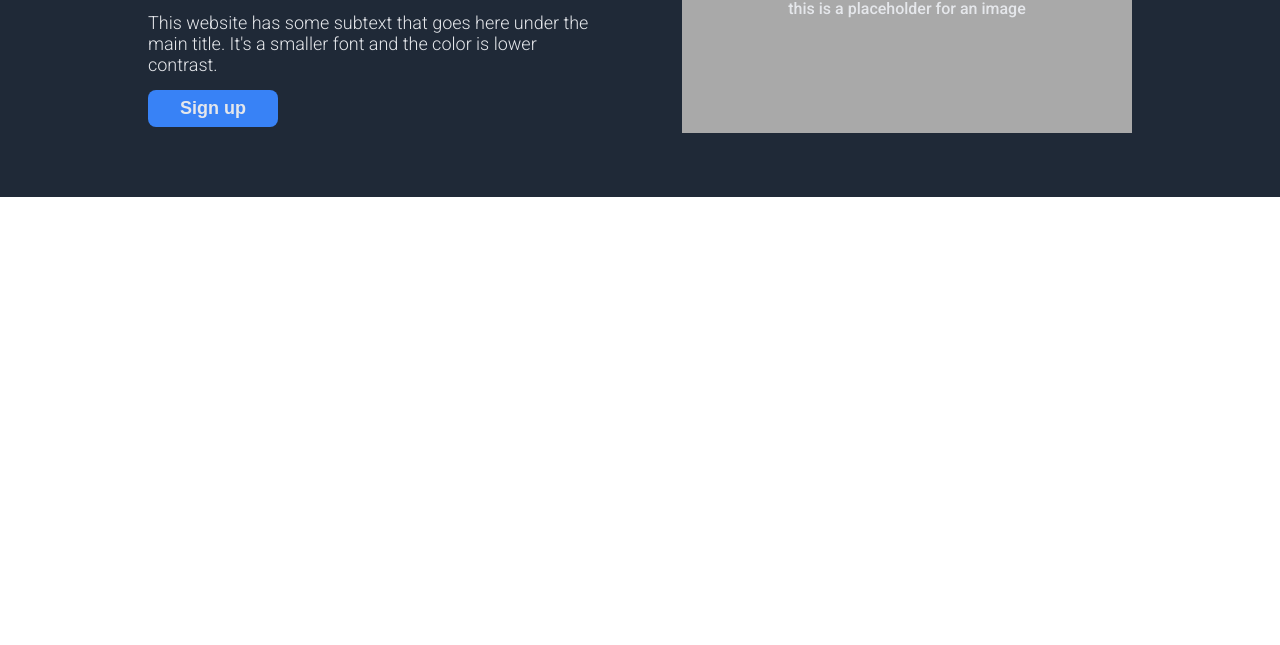
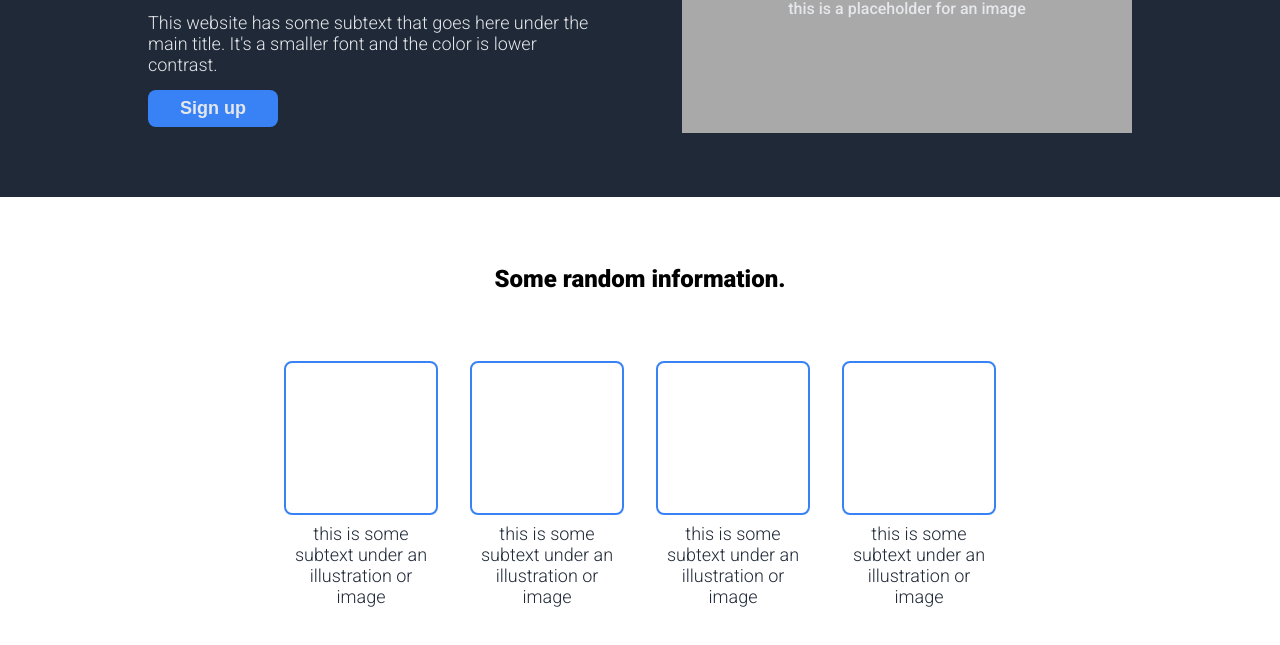
Before and after one commit to szkiss04/odin-landing-page, a plain HTML site: page index.html in a window 1280 px wide. Shown: the part 209-854 px from the top of the page. Before the commit the page ends 800 px from the top, so only its background shows below. Drawn offline with Linux system fonts and the light colour scheme.

Commit message:
Added the "info" section to index.html

```diff
--- a/css/style.css
+++ b/css/style.css
@@ -8,10 +8,11 @@ body {
     font-family: Roboto, sans-serif;
 }
 
+/* HEADER AND HERO SECTION STYLING */
+
 .header {
     display: flex;
     flex-direction: column;
-
     padding: 16px;
     background-color: #1F2937;
 }
@@ -50,7 +51,6 @@ a {
 }
 
 .hero-content {
-
     width: 450px;
 }
 
@@ -86,3 +86,43 @@ button {
     background-color: darkgray;
     color: #E5E7EB
 }
+
+/* INFO SECTION STYLING STARTS HERE */
+
+.info-section {
+    display: flex;
+    flex-direction: column;
+    justify-content: center;
+    align-items: center;
+    row-gap: 48px;
+    padding: 48px;
+}
+
+.item-container {
+    display: flex;
+    flex-wrap: wrap;
+    justify-content: center;
+    column-gap: 32px;;
+}
+
+.item {
+    display: flex;
+    flex: 0 1 0;
+    flex-direction: column;
+    align-items: center;
+}
+
+.item-img {
+    width: 150px;
+    height: 150px;
+    border: 2px solid #3882F6;
+    border-radius: 8px;
+}
+
+.item-caption {
+    color: #1F2937;
+    text-align: center;
+    font-size: 18px;
+    font-weight: 300;
+    margin: 8px;
+}
--- a/index.html
+++ b/index.html
@@ -7,6 +7,7 @@
     </head>
     <body>
         <div class="header">
+
             <div class="navbar">
                 <div class="header-logo">Header logo</div>
                 <ul>
@@ -15,6 +16,7 @@
                     <li><a href="">header link three</a></li>
                 </ul>
             </div>
+
             <div class="hero">
                 <div class="hero-content">
                     <h1>This website is awesome<h1>
@@ -27,6 +29,29 @@
                 </div>
                 <div class="img-placeholder">this is a placeholder for an image</div>
             </div>
+
+        </div>
+
+        <div class="info-section">
+            <h2>Some random information.</h2>
+            <div class="item-container">
+                <div class="item">
+                    <div class="item-img"></div>
+                    <div class="item-caption">this is some subtext under an illustration or image</div>
+                </div>
+                <div class="item">
+                    <div class="item-img"></div>
+                    <div class="item-caption">this is some subtext under an illustration or image</div>
+                </div>
+                <div class="item">
+                    <div class="item-img"></div>
+                    <div class="item-caption">this is some subtext under an illustration or image</div>
+                </div>
+                <div class="item">
+                    <div class="item-img"></div>
+                    <div class="item-caption">this is some subtext under an illustration or image</div>
+                </div>
+            </div>
         </div>
     </body>
 </html>
```
